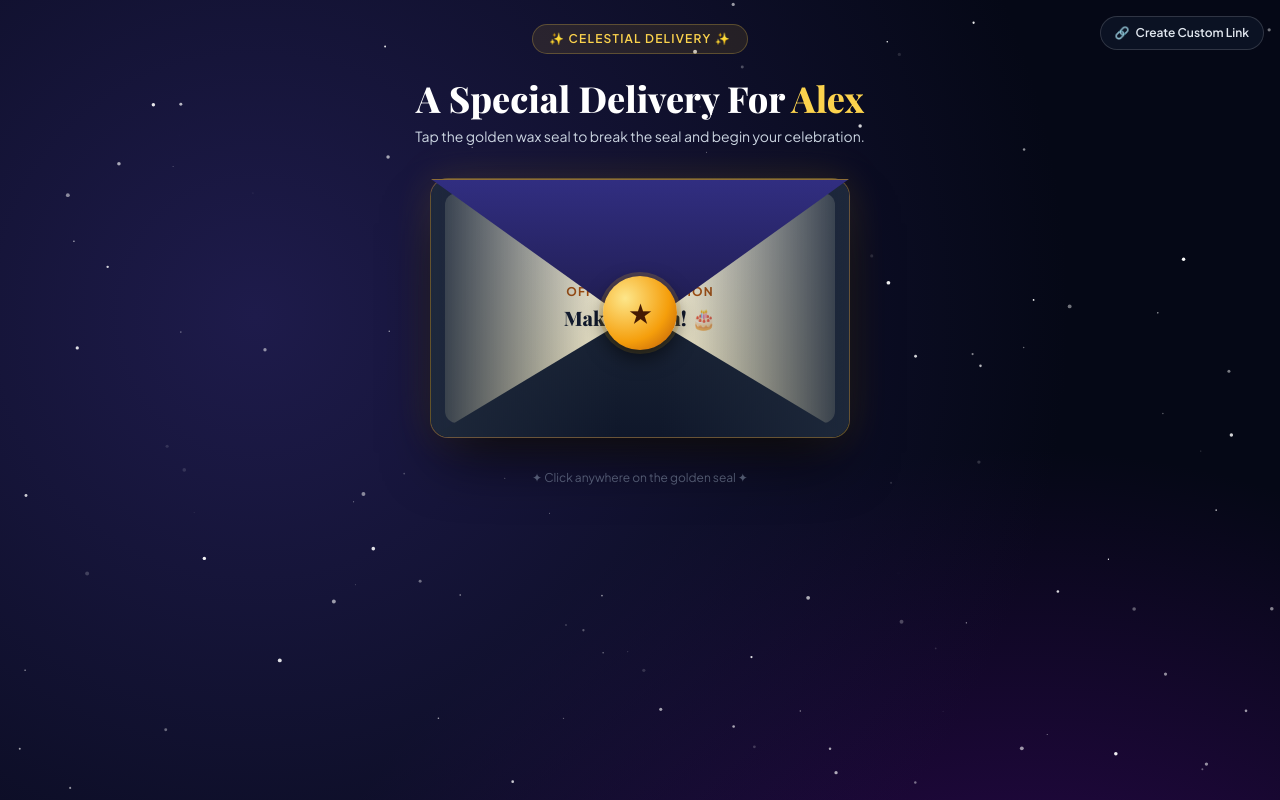
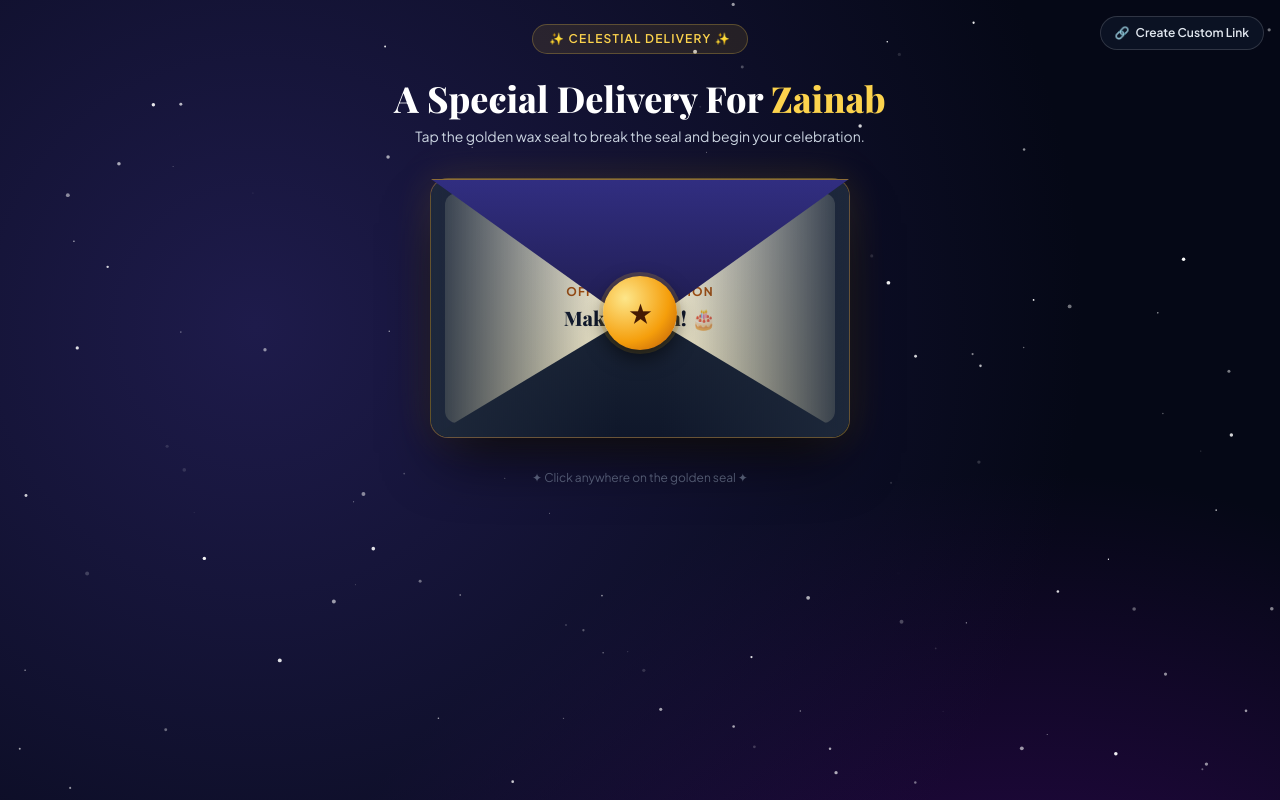
Before and after one commit to mohamedsaaif9924-web/Happy-Birthday, a plain HTML site: page index.html in a window 1280 px wide. Shown: the top 800 px of the page. Drawn offline with nearby package versions, Linux system fonts and the light colour scheme; a web font is replaced by a local one.

Commit message:
Update index.html

```diff
--- a/index.html
+++ b/index.html
@@ -501,7 +501,7 @@
         </div>
 
         <h1 class="font-display text-3xl sm:text-4xl font-bold text-white mb-2">
-            A Special Delivery For <span id="env-recipient" class="text-amber-300">Alex</span>
+            A Special Delivery For <span id="env-recipient" class="text-amber-300">Zainab</span>
         </h1>
         <p class="text-slate-300 text-sm mb-8">
             Tap the golden wax seal to break the seal and begin your celebration.
@@ -541,7 +541,7 @@
             </span>
 
             <h2 class="font-display text-3xl sm:text-5xl font-extrabold tracking-tight mb-3">
-                Happy Birthday, <span id="cake-recipient" class="bg-gradient-to-r from-amber-200 via-rose-300 to-amber-200 bg-clip-text text-transparent">Alex</span>!
+                Happy Birthday, <span id="cake-recipient" class="bg-gradient-to-r from-amber-200 via-rose-300 to-amber-200 bg-clip-text text-transparent">Zainab</span>!
             </h2>
 
             <p class="text-slate-300 text-sm sm:text-base max-w-md mx-auto mb-6">
@@ -611,7 +611,7 @@
                     <div>
                         <span class="text-xs font-bold uppercase tracking-widest text-amber-300">✨ Wish Unlocked ✨</span>
                         <h2 class="font-display text-3xl sm:text-4xl font-extrabold text-white mt-1">
-                            Happy Birthday, <span id="card-recipient" class="text-amber-200">Alex</span>!
+                            Happy Birthday, <span id="card-recipient" class="text-amber-200">Zainab</span>!
                         </h2>
                     </div>
                     <div class="text-3xl sm:text-4xl">🥂</div>
@@ -697,7 +697,7 @@
            🎨 EASY CUSTOMIZATION CONFIG (EDIT HERE FOR GITHUB PAGES!)
            ========================================================================== */
         const CONFIG = {
-            recipientName: "Alex",
+            recipientName: "Zainab",
             senderName: "Your Best Friend",
             message: "Wishing you a year as bright, bold, and extraordinary as the stars above.\n\nMay every adventure bring you joy, every challenge turn into triumph, and every wish you made tonight come true. Happy Birthday!",
             // Floating poppable wish orbs that appear during the celebration
```
